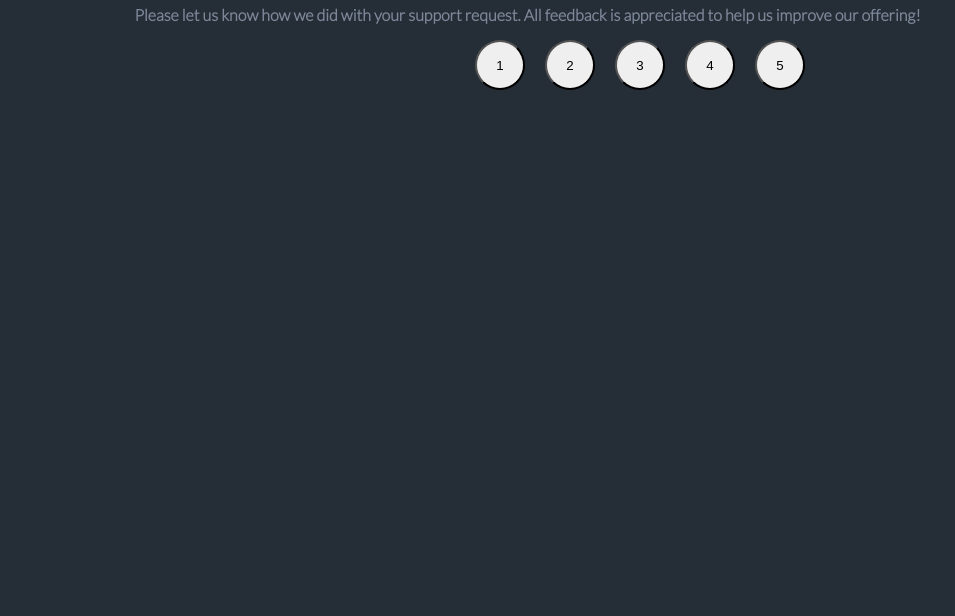
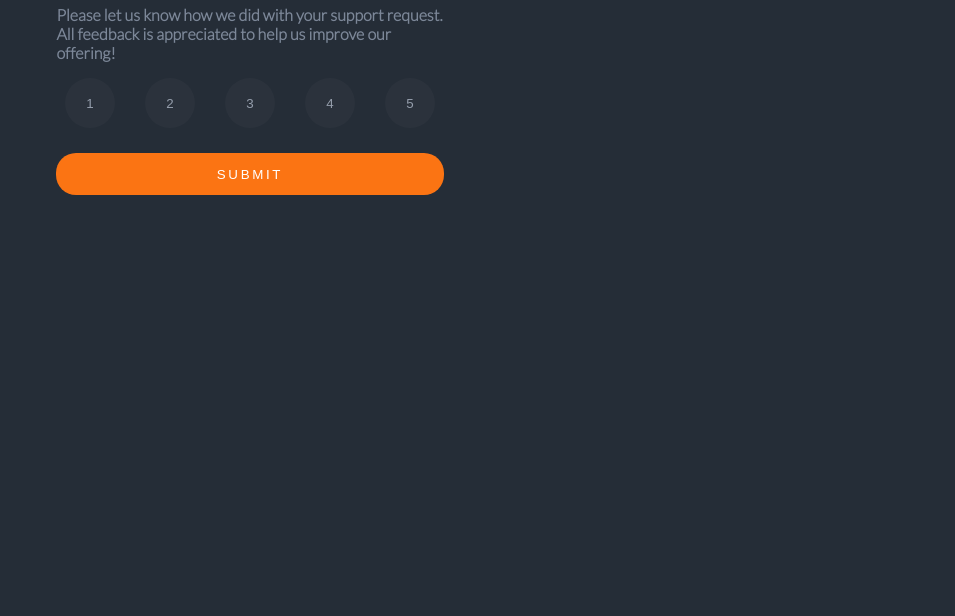
Before and after one commit to Blaji123/Interactive-rating-component, a plain HTML site: page index.html in a window 1280 px wide. Shown: the part 184-800 px from the top of the page, without its empty margins (0-955 px from the left). Drawn offline with nearby package versions, Linux system fonts and the light colour scheme; a web font is replaced by a local one.

Commit message:
new commit

```diff
--- a/index.css
+++ b/index.css
@@ -1,3 +1,6 @@
+*{
+    max-width: 500px;
+}
 body{
     background-color:hsl(213, 19%, 18%);
     height:100%;
@@ -7,7 +10,7 @@ body{
     margin-left:35%;
 }
 #background-star{
-    background-color:hsl(216, 12%, 54%);
+    background-color:hsla(216, 6%, 40%,0.1);
     border-radius:50%;
     width:50px;
     height:50px;
@@ -36,10 +39,39 @@ body{
     justify-content: center;
     flex-direction: row;
 }
-button{
-    margin-left:10px;
-    margin-right:10px;
+button[type="button"]{
+    cursor:pointer;
+    margin-left:15px;
+    margin-right:15px;
     border-radius: 50%;
     width:50px;
     height:50px;
+    background-color:hsla(216, 6%, 40%,0.1);
+    border:none;
+    color:hsl(217, 12%, 63%);
+
 }
+button[type="button"]:hover{
+    background-color: hsl(25, 97%, 53%);
+    color:white;
+    font-weight: bold;
+}
+button[type="submit"]{
+    cursor:pointer;
+    display:block;
+    width:80%;
+    margin-top:25px;
+    height:42px;
+    margin-left:auto;
+    margin-right:auto;
+    border-radius: 20px;
+    background-color: hsl(25, 97%, 53%);
+    color:white;
+    border:none;
+    letter-spacing: 0.2em;
+}
+button[type="submit"]:hover{
+    background-color: white;
+    color:orange;
+    font-weight: bold;
+}
--- a/index.html
+++ b/index.html
@@ -28,12 +28,13 @@
   to help us improve our offering!</p>
   </div>
   <div id="button-container">
-  <button>1</button>
-  <button>2</button>
-  <button>3</button>
-  <button>4</button>
-  <button>5</button>
+  <button type="button">1</button>
+  <button type="button">2</button>
+  <button type="button">3</button>
+  <button type="button">4</button>
+  <button type="button">5</button>
   </div>
+  <button type="submit">SUBMIT</button>
   <!-- Rating state end -->
 
   <!-- Thank you state start -->
```
